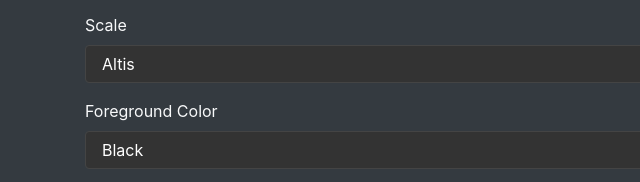
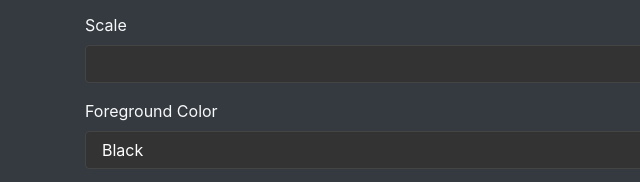
Before and after one commit to bijx/A3-QR-Composition-Generator, a plain HTML site: page index.html in a window 1280 px wide. Shown: the part 263-445 px from the top of the page, 0-640 px from the left. Drawn offline with nearby package versions, Linux system fonts and the light colour scheme.

Commit message:
feat: Remove unused options from scale dropdown in index.html

```diff
--- a/index.html
+++ b/index.html
@@ -25,13 +25,7 @@
             <div class="form-group">
                 <label for="scale">Scale</label>
                 <select class="form-control" id="scale" onchange="handleScaleChange()">
-                    <option>Altis</option>
-                    <option>Malden</option>
-                    <option>Stratis</option>
-                    <option>Tanoa</option>
-                    <option>Livonia</option>
-                    <option>VR</option>
-                    <option>Custom</option>
+
                 </select>
                 <input type="number" class="form-control mt-2 d-none" id="customScale" placeholder="Enter custom scale">
             </div>
```
